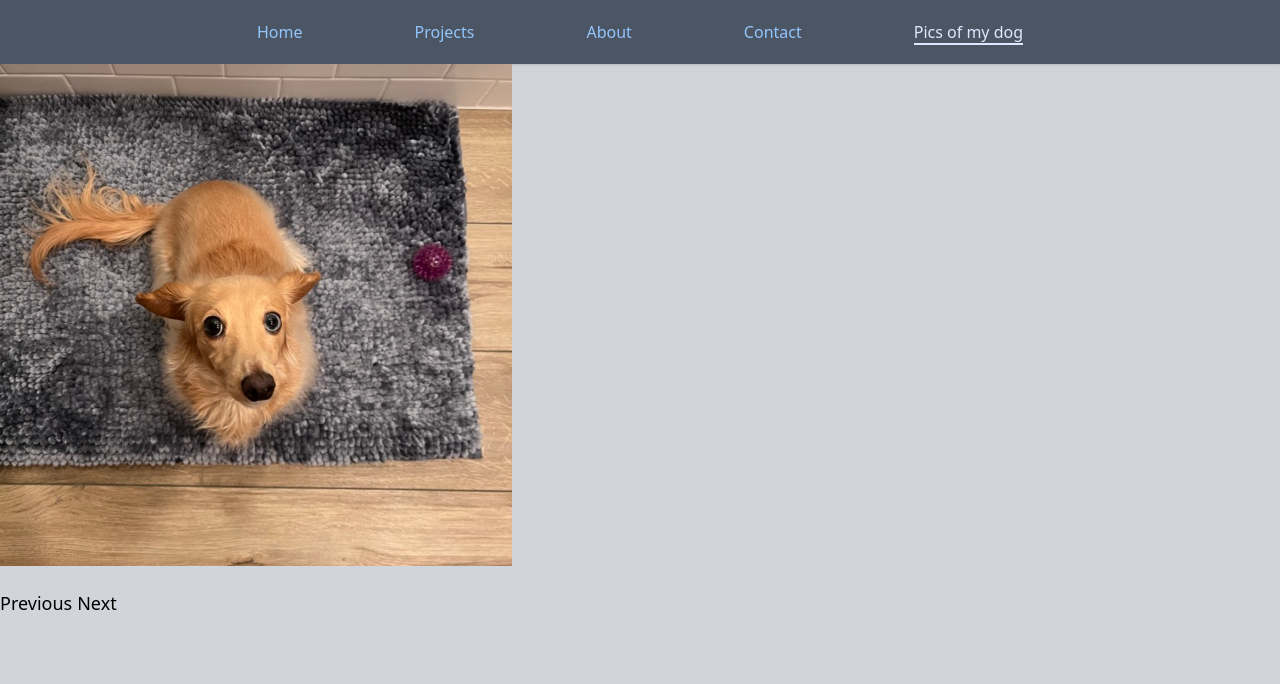
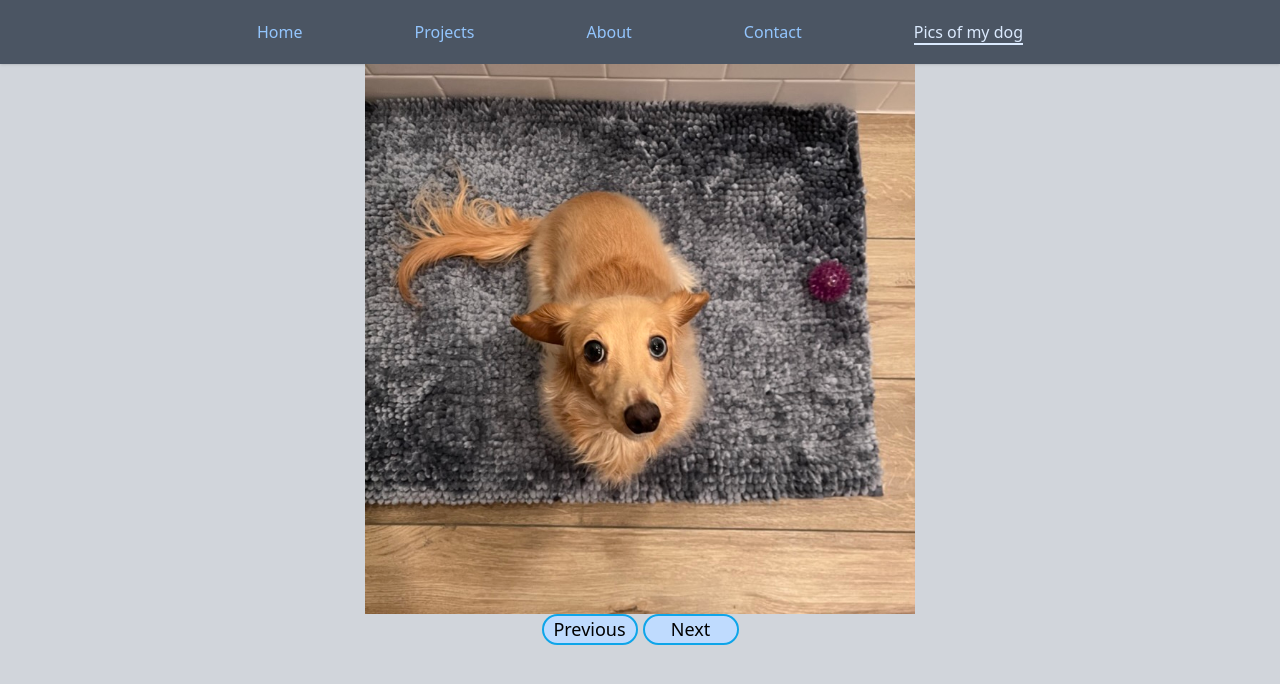
Before and after one commit to rearl89/my-react-spa-portfolio, a React (Create React App) app: page /pics in a window 1280 px wide. Shown: the top 684 px of the page. Built offline with nearby package versions, Linux system fonts and the light colour scheme.

Commit message:
Added formatting to pics page

```diff
--- a/src/components/Pics.js
+++ b/src/components/Pics.js
@@ -38,11 +38,15 @@ class Main extends Component {
 
       render() {
         return (
-          <div>
-            <img src={this.state.picList[this.state.index]} style={{"maxHeight":"40%","maxWidth":"40%"}} /> <br/>
-            <button style={{"fontSize":"18px"}} onClick={this.onClickPrevious}> Previous </button>
-            <button style={{"margin-left":"5px", "fontSize":"18px"}} onClick={this.onClickNext}> Next </button>
+        <div>
+          <div className="flex justify-center">
+            <img src={this.state.picList[this.state.index]} style={{"height":"550px","maxWidth":"550px"}} />
           </div>
+            <div className="flex justify-center">
+            <button className="rounded-full bg-blue-200 w-24 border-solid border-2 border-sky-500" style={{"fontSize":"18px"}} onClick={this.onClickPrevious}> Previous </button>
+            <button className="rounded-full bg-blue-200 w-24 border-solid border-2 border-sky-500" style={{"margin-left":"5px", "fontSize":"18px"}} onClick={this.onClickNext}> Next </button>
+            </div>
+        </div>
         );
       }
 
```
